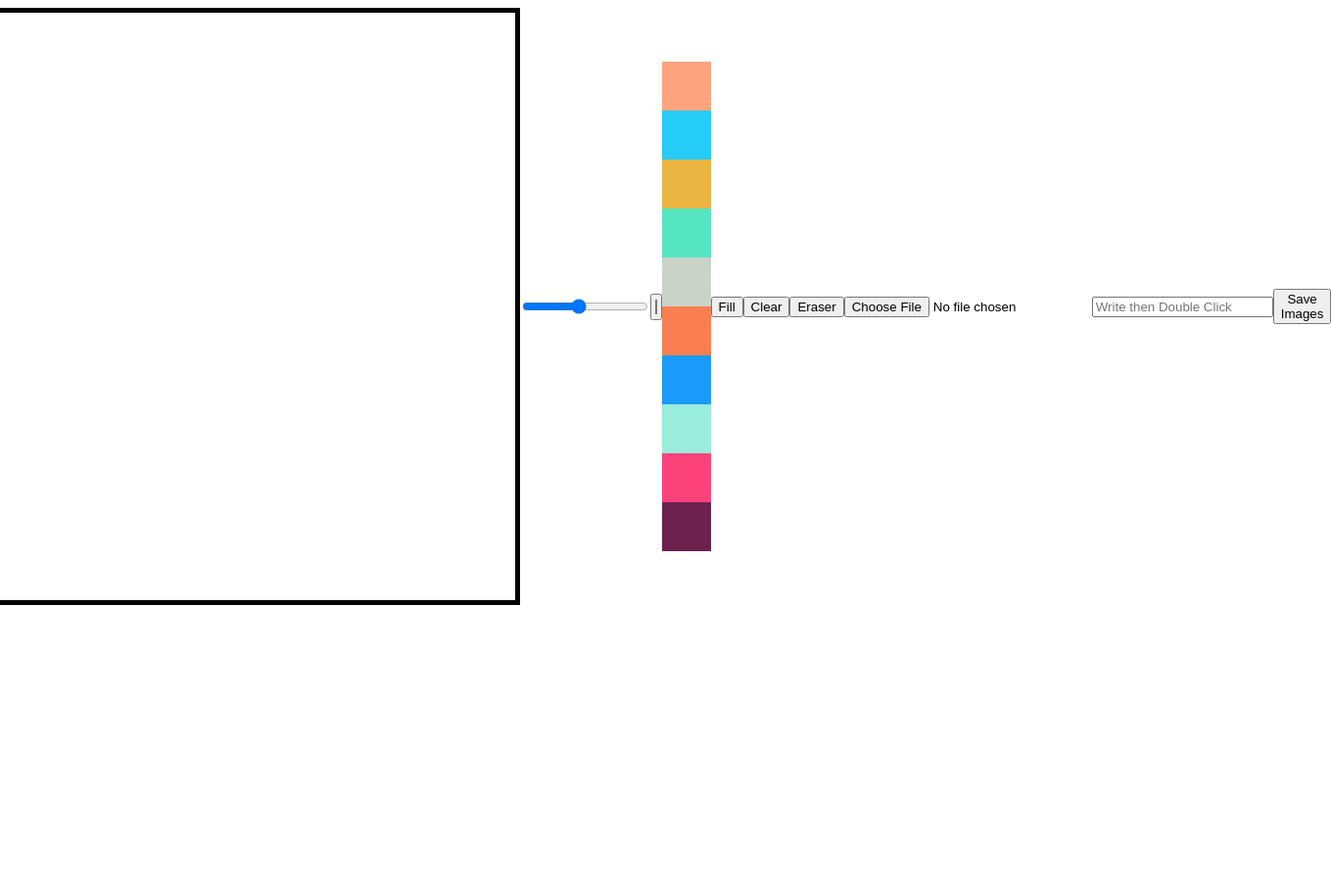
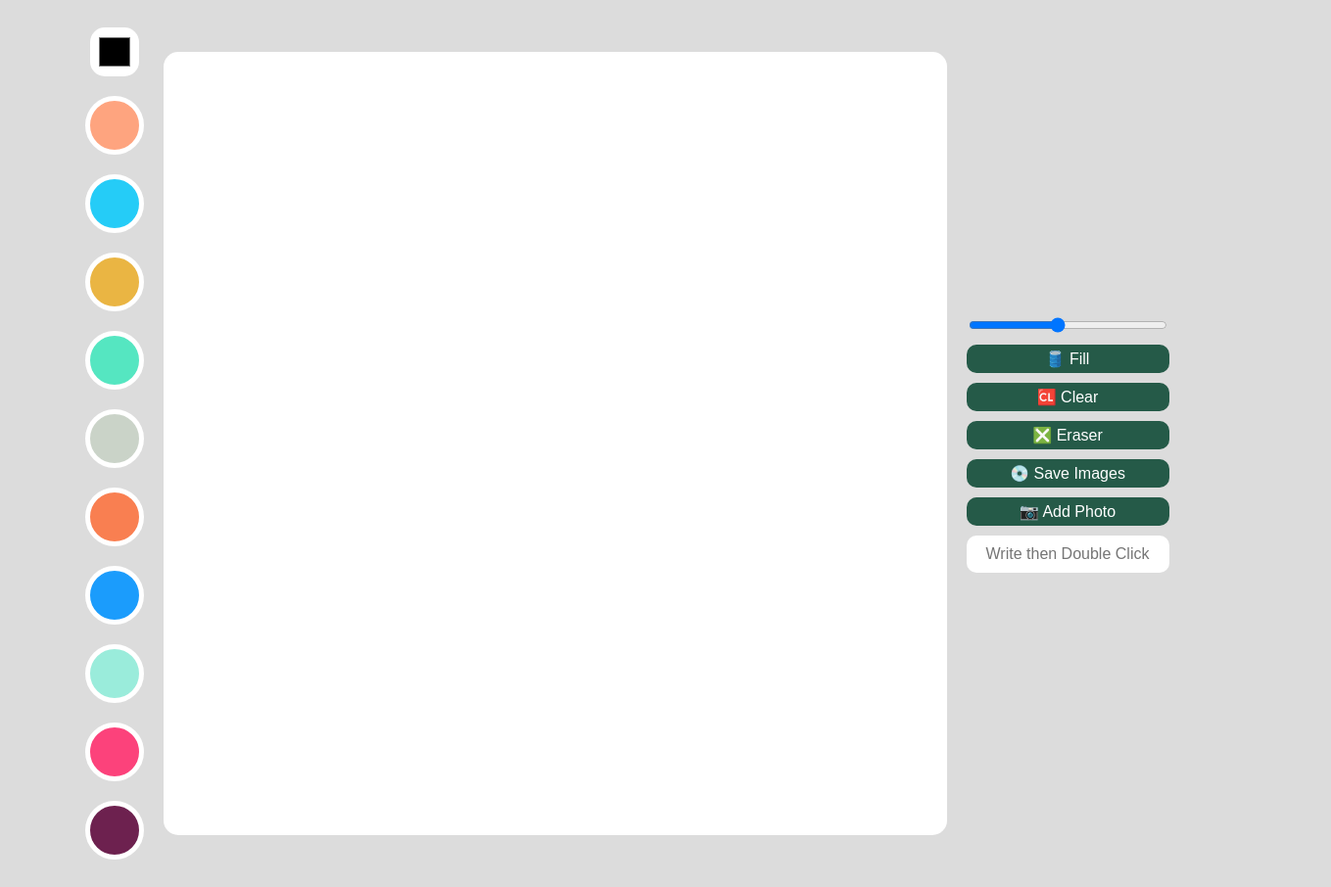
Before and after one commit to bryanho9325/java_canvas, a plain HTML site: page index.html in a window 1280 px wide. Shown: the whole page at 98% size, 1359 px wide, since content can reach past the window. Before the commit the page ends 800 px from the top, so only its background shows below. Drawn offline with Linux system fonts and the light colour scheme.

Commit message:
20230706

```diff
--- a/app.js
+++ b/app.js
@@ -9,8 +9,8 @@ const color = document.getElementById("color");
 const lineWidth = document.getElementById("line-width");
 const canvas = document.querySelector("canvas")
 const ctx = canvas.getContext("2d")
-const CANVAS_WIDTH = 600;
-const CANVAS_HEIGHT = 600;
+const CANVAS_WIDTH = 800;
+const CANVAS_HEIGHT = 800;
 
 canvas.width = CANVAS_WIDTH;
 canvas.height = CANVAS_HEIGHT;
@@ -58,10 +58,10 @@ function colorClicked (event) {
 function onModeBtn () {
   if (isFilling) {
     isFilling = false;
-    modeBtn.innerText = "Fill";
+    modeBtn.innerText = "🛢️ Fill";
   } else {
     isFilling = true;
-    modeBtn.innerText = "Draw";
+    modeBtn.innerText = "🎨 Draw";
   }
 }
 
--- a/index.html
+++ b/index.html
@@ -8,10 +8,8 @@
   <link rel="stylesheet" href="styles.css">
 </head>
 <body>
-  <canvas></canvas>
-  <input id="line-width" type="range" min="1" max="10" value="5" step="0.1" />
-  <input type="color" id="color">
-  <div>
+  <div class="color-options">
+    <input class="color-selection" type="color" id="color">
     <div class="color-option" style="background-color: #FEA47F;" data-color="#FEA47F"></div>
     <div class="color-option" style="background-color: #25CCF7;" data-color="#25CCF7"></div>
     <div class="color-option" style="background-color: #EAB543;" data-color="#EAB543"></div>
@@ -23,12 +21,16 @@
     <div class="color-option" style="background-color: #FC427B;" data-color="#FC427B"></div>
     <div class="color-option" style="background-color: #6D214F;" data-color="#6D214F"></div>
   </div>
-  <button id="mode-btn">Fill</button>
-  <button id="clear-btn">Clear</button>
-  <button id="eraser-btn">Eraser</button>
-  <input id="file" type="file" accept="image/*" />
-  <input id="text" type="text" placeholder="Write then Double Click" />
-  <button id="save-image" >Save Images</button>
+  <canvas></canvas>
+  <div class="btns">
+    <input id="line-width" type="range" min="1" max="10" value="5" step="0.1" />
+    <button id="mode-btn">🛢️ Fill</button>
+    <button id="clear-btn">🆑 Clear</button>
+    <button id="eraser-btn">❎ Eraser</button>
+    <button id="save-image" >💿 Save Images</button>
+    <label for="file">📷 Add Photo<input id="file" type="file" accept="image/*" /></label>
+    <input id="text" type="text" placeholder="Write then Double Click" />
+  </div>
   <script src="app.js"></script>
 </body>
 </html>
--- a/styles.css
+++ b/styles.css
@@ -1,7 +1,22 @@
+@import "reset.css";
+
+body {
+  display: flex;
+  gap:20px;
+  justify-content: space-between;
+  align-items: flex-start;
+  background-color: gainsboro;
+  padding: 20px;
+  font-family: "Avenir Next LT Pro", Arial, sans-serif;;
+}
+
+
+
 canvas {
-  width: 600px;
-  height: 600px;
-  border: 5px solid black;
+  width: 800px;
+  height: 800px;
+  background-color: white;
+  border-radius: 15px;
 }
 
 body {
@@ -14,4 +29,66 @@ body {
   width: 50px;
   height: 50px;
   cursor: pointer;
+  border-radius: 50%;
+  border: white solid 5px;
+  transition: transform ease-in-out .3s;
 }
+
+.color-option:hover {
+  transform: scale(1.2);
+}
+
+.color-options {
+  display: flex;
+  flex-direction: column;
+  align-items: center;
+  gap: 20px;
+}
+
+.color-selection {
+  width : 50px;
+  height : 50px;
+  cursor: pointer;
+  border-radius: 30%;
+  border: white solid 5px;
+}
+
+.btns {
+  display: flex;
+  flex-direction: column;
+  gap: 10px;
+}
+
+input#color {
+  background-color: white;
+}
+
+button,
+label {
+  all: unset;
+  padding: 5px;
+  text-align: center;
+  background-color: rgb(37, 90, 72);
+  color: white;
+  font-weight: 500;
+  cursor: pointer;
+  border-radius: 10px;
+  transition: opacity linear .2s;
+}
+
+button:hover {
+  opacity: 0.85;
+}
+
+input#text {
+  all: unset;
+  padding: 10px 0px;
+  border-radius: 10px;
+  font-weight: 500;
+  text-align: center;
+  background-color: white;
+}
+
+input#file {
+  display: none;
+}
```
Also changed, not shown: reset.css (added).
